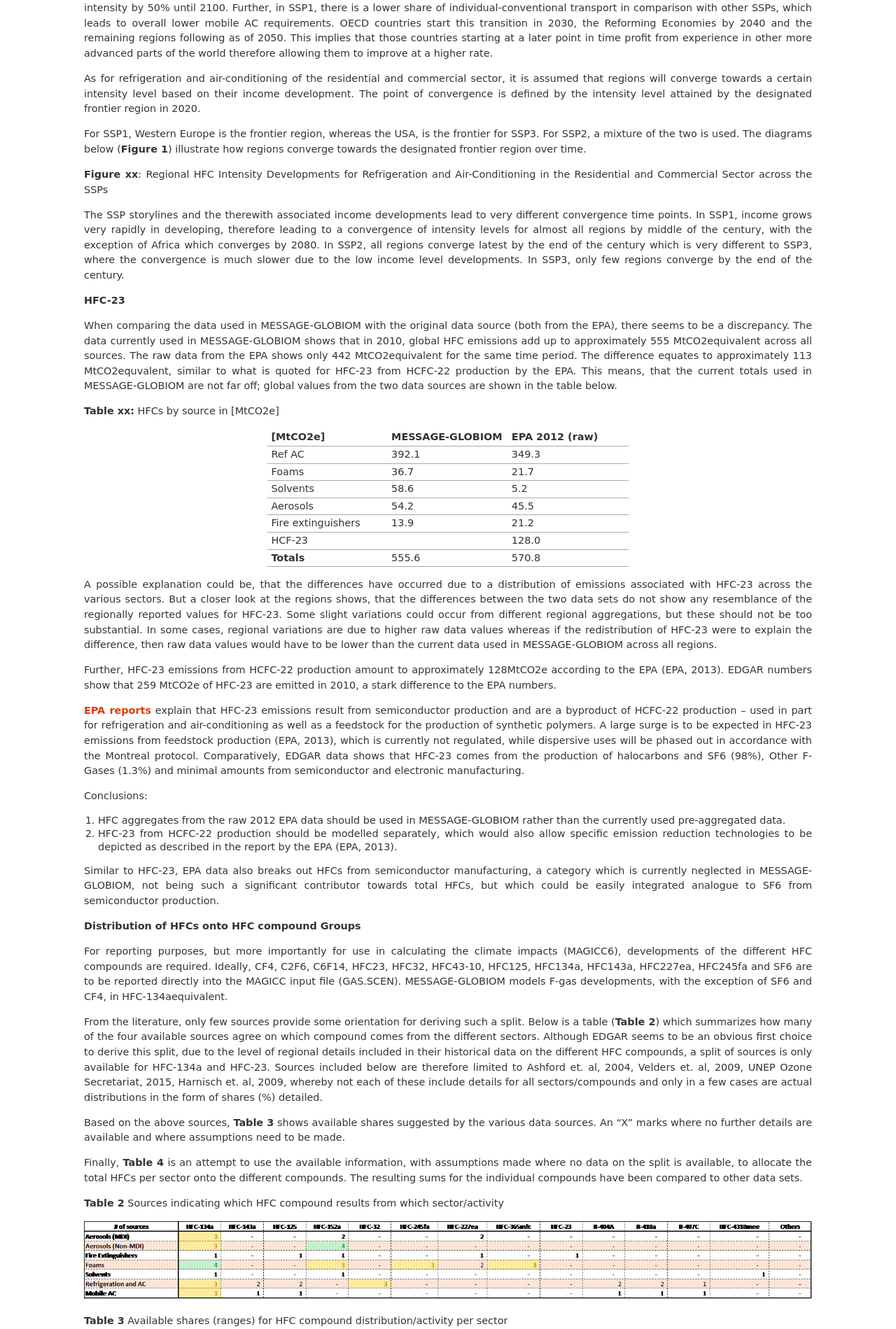
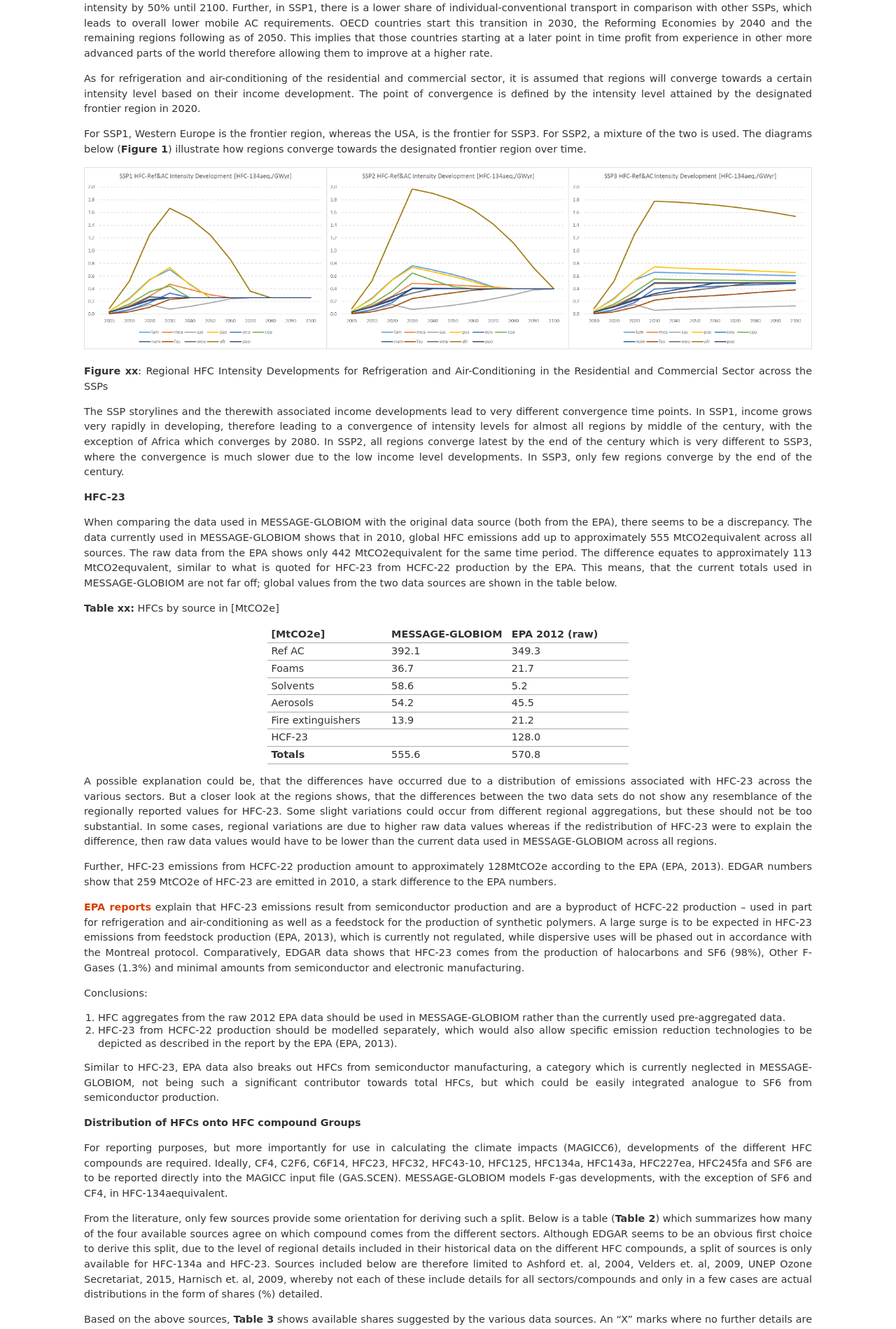
Before and after one commit to iiasa/message_doc, a Sphinx documentation site: the page built from source/message_globiom/climate/index.rst, in a window 1280 px wide. Shown: the part 2204-4103 px from the top of the page at 70% size. Built offline with Sphinx 7.4.7, drawn with Linux system fonts in a browser that asks for light colours; pages that are not in the unit, such as notebooks, are missing from menus; cross-references to code outside the pages are shown as plain code.

Commit message:
Update index.rst

```diff
--- a/source/message_globiom/climate/index.rst
+++ b/source/message_globiom/climate/index.rst
@@ -88,7 +88,7 @@ As for refrigeration and air-conditioning of the residential and commercial sect
 
 For SSP1, Western Europe is the frontier region, whereas the USA, is the frontier for SSP3.  For SSP2, a mixture of the two is used.  The diagrams below (**Figure 1**) illustrate how regions converge towards the designated frontier region over time.
 
-.. image.. /_static/regional_HFC_intensity.png
+.. image:: /_static/regional_HFC_intensity.png
 **Figure xx**: Regional HFC Intensity Developments for Refrigeration and Air-Conditioning in the Residential and Commercial Sector across the SSPs
 
 The SSP storylines and the therewith associated income developments lead to very different convergence time points.  In SSP1, income grows very rapidly in developing, therefore leading to a convergence of intensity levels for almost all regions by middle of the century, with the exception of Africa which converges by 2080. In SSP2, all regions converge latest by the end of the century which is very different to SSP3, where the convergence is much slower due to the low income level developments.  In SSP3, only few regions converge by the end of the century.
```
